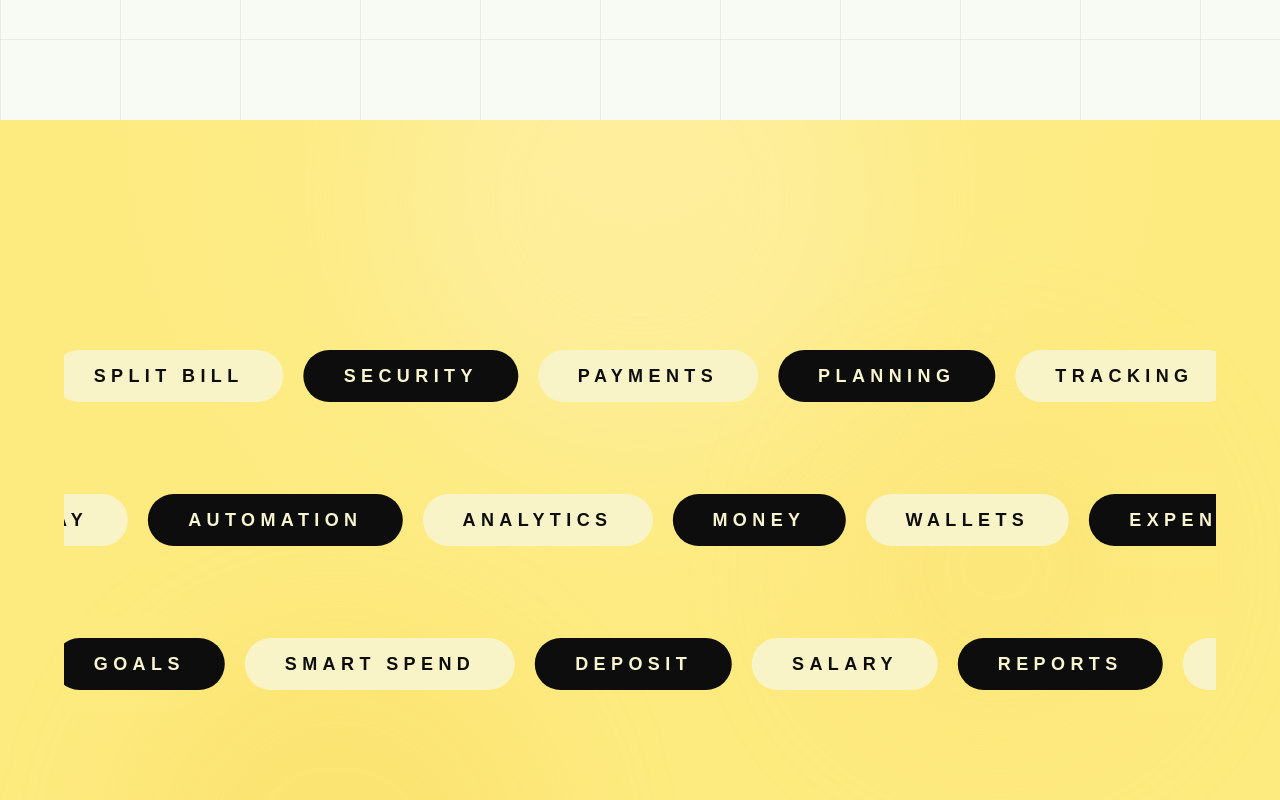
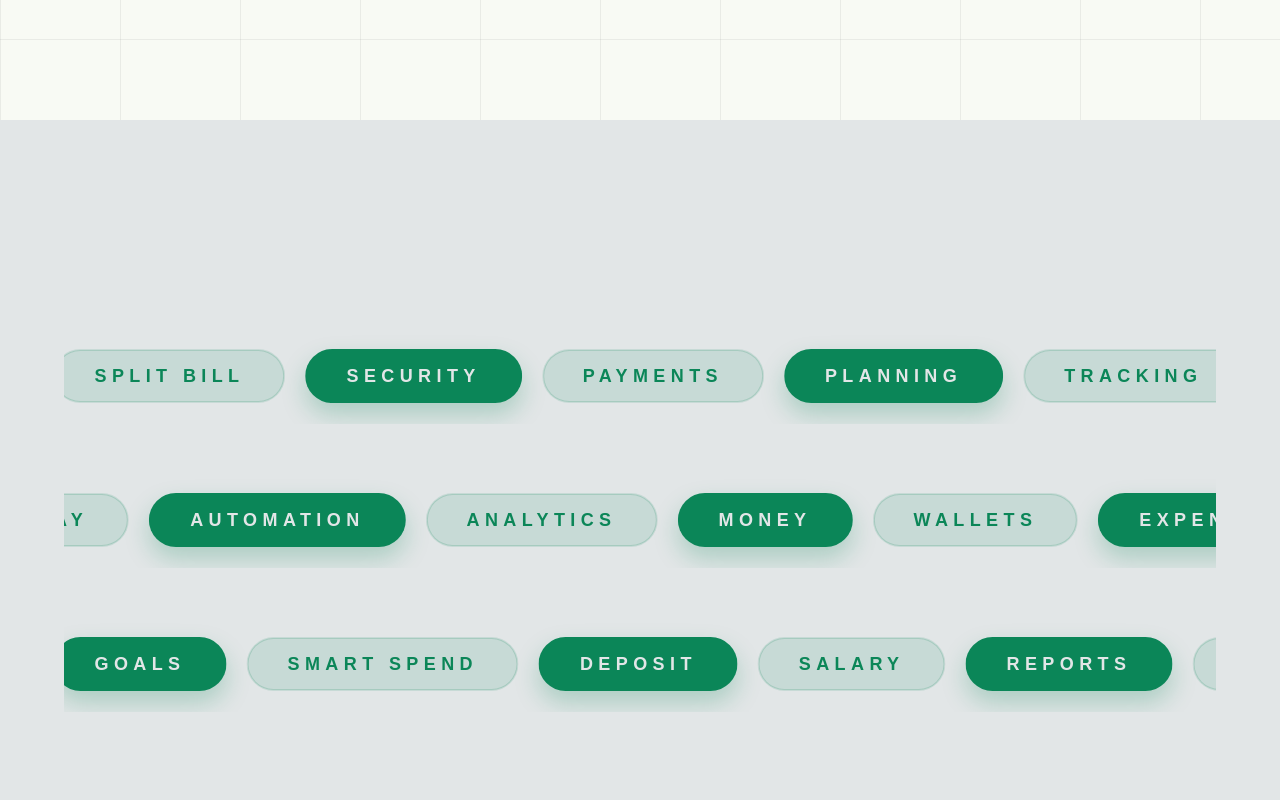
Before and after one commit to Mariam-Fathi/mf-portfolio, a Next.js app: page / in a window 1280 px wide. Shown: the part 10280-11080 px from the top of the page. Built offline with nearby package versions, Linux system fonts and the light colour scheme; a web font is replaced by a local one.

Commit message:
update skills color palette

```diff
--- a/src/app/page.tsx
+++ b/src/app/page.tsx
@@ -154,7 +154,6 @@ export default function Home() {
         >
           <CinematicShowcase />
         </section>
-
         <section
           id="experience"
           ref={setSectionRef("experience")}
@@ -170,6 +169,8 @@ export default function Home() {
         >
           <EverythingConnected />
         </section>
+
+
 
         <section
           id="contact"
--- a/src/components/SkillsMarquee.tsx
+++ b/src/components/SkillsMarquee.tsx
@@ -35,9 +35,24 @@ const skillRows: string[][] = [
   ],
 ];
 
+const palette = {
+  background: "#E2E6E7",
+  foreground: "#0B8658",
+  accent: "#0B8658",
+  accentSoft: "rgba(11, 134, 88, 0.12)",
+  accentSoftEnd: "rgba(11, 134, 88, 0)",
+  pillTextOnAccent: "#E2E6E7",
+};
+
 const SkillsMarquee = () => {
   return (
-    <div className="relative flex h-full w-full flex-col justify-center gap-12 px-4 py-12 text-[#0D0D0D] sm:px-10 lg:px-16">
+    <div
+      className="relative flex h-full w-full flex-col justify-center gap-12 px-4 py-12 sm:px-10 lg:px-16"
+      style={{
+        background: palette.background,
+        color: palette.foreground,
+      }}
+    >
       {skillRows.map((skills, rowIndex) => {
         const repeatedSkills = [...skills, ...skills];
         const duration = 18 + rowIndex * 4;
@@ -47,8 +62,8 @@ const SkillsMarquee = () => {
             key={`row-${rowIndex}`}
             className="skill-marquee-row group relative flex h-24 w-full items-center overflow-hidden"
           >
-            <div className="pointer-events-none absolute inset-y-0 left-0 w-32 bg-gradient-to-r from-[#FDEB7F] via-[#FDEB7F]/70 to-transparent" />
-            <div className="pointer-events-none absolute inset-y-0 right-0 w-32 bg-gradient-to-l from-[#FDEB7F] via-[#FDEB7F]/70 to-transparent" />
+            <div className="pointer-events-none absolute inset-y-0 left-0 w-32 bg-gradient-to-r" style={{ backgroundImage: `linear-gradient(to right, ${palette.background}, ${palette.background}D9, transparent)` }} />
+            <div className="pointer-events-none absolute inset-y-0 right-0 w-32 bg-gradient-to-l" style={{ backgroundImage: `linear-gradient(to left, ${palette.background}, ${palette.background}D9, transparent)` }} />
 
             <div
               className={`skill-marquee-track flex min-w-max items-center gap-5 px-6 ${rowIndex % 2 === 1 ? "skill-marquee-track--reverse" : ""}`}
@@ -57,10 +72,16 @@ const SkillsMarquee = () => {
               {repeatedSkills.map((skill, skillIndex) => (
                 <span
                   key={`${skill}-${skillIndex}`}
-                  className="skill-pill inline-flex items-center justify-center rounded-full px-10 py-3 text-lg font-semibold uppercase tracking-[0.3em] transition-transform duration-200"
+                  className="skill-pill inline-flex items-center justify-center rounded-full px-10 py-3 text-lg font-semibold uppercase tracking-[0.3em] transition-transform duration-200 border border-transparent"
                   style={{
-                    backgroundColor: skillIndex % 2 === 0 ? "#0D0D0D" : "#F9F4C7",
-                    color: skillIndex % 2 === 0 ? "#F8F5CF" : "#0D0D0D",
+                    backgroundColor:
+                      skillIndex % 2 === 0 ? palette.accent : palette.accentSoft,
+                    color:
+                      skillIndex % 2 === 0 ? palette.pillTextOnAccent : palette.accent,
+                    boxShadow:
+                      skillIndex % 2 === 0
+                        ? "0 12px 24px rgba(11, 134, 88, 0.25)"
+                        : "inset 0 0 0 1px rgba(11, 134, 88, 0.18)",
                   }}
                 >
                   {skill}
--- a/src/components/everything-connected/EverythingConnected.tsx
+++ b/src/components/everything-connected/EverythingConnected.tsx
@@ -5,11 +5,7 @@ import SkillsMarquee from "../SkillsMarquee";
 
 const EverythingConnected = () => {
   return (
-    <section className="relative flex min-h-screen w-full items-center justify-center overflow-hidden bg-[#FDEB7F] text-[#0D0D0D]">
-      <div className="absolute inset-0 bg-[radial-gradient(circle_at_top,_rgba(255,243,178,0.35)_0%,_transparent_55%)]" />
-      <div className="pointer-events-none absolute left-1/2 top-0 h-[480px] w-[480px] -translate-x-1/2 -translate-y-1/3 rounded-full bg-[#FFEFAE]/40 blur-3xl" />
-      <div className="pointer-events-none absolute left-[10%] bottom-0 h-[420px] w-[420px] translate-y-1/3 rounded-full bg-[#F7D04E]/25 blur-3xl" />
-      <div className="pointer-events-none absolute right-[8%] top-1/3 h-[360px] w-[360px] rounded-full bg-[#FAD86C]/20 blur-3xl" />
+    <section className="relative flex min-h-screen w-full items-center justify-center overflow-hidden bg-[#E2E6E7] text-[#0B8658]">
 
       <div className="relative z-10 flex h-full w-full flex-col justify-center">
         <SkillsMarquee />
```
